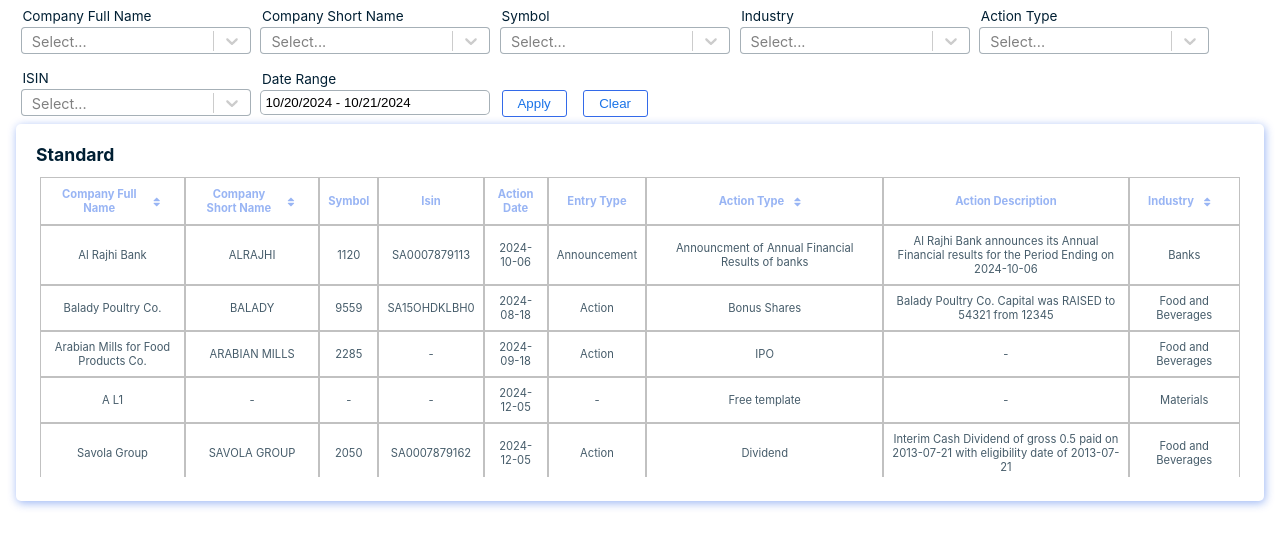
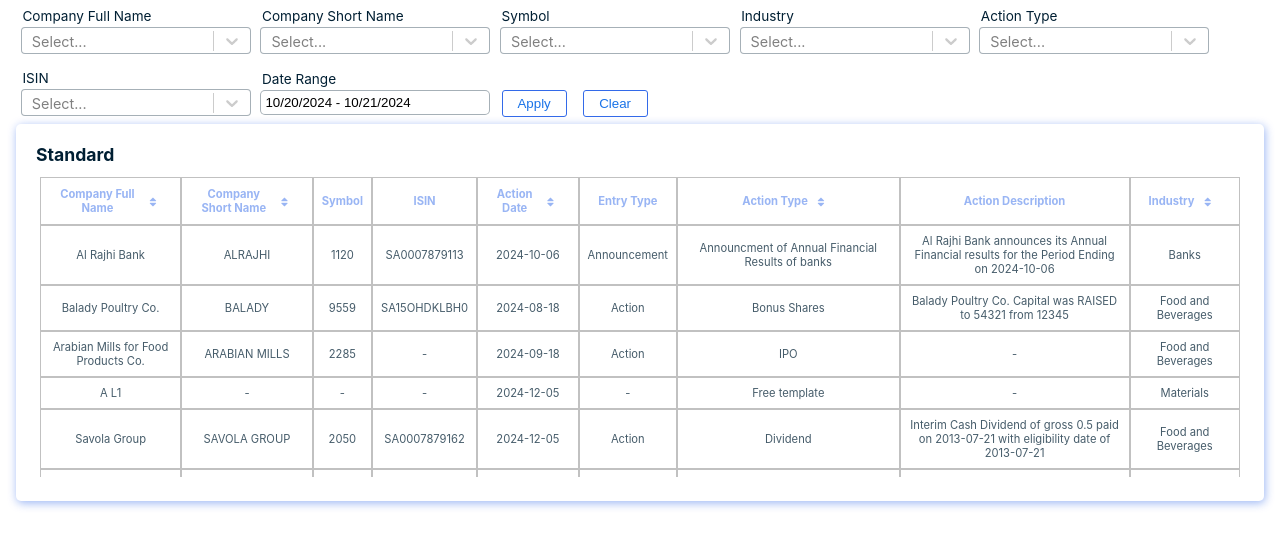
Before and after one commit to ranaRabie/event-tabular, a React (Create React App) app: page / in a window 1280 px wide. Shown: the top 546 px of the page. Built offline with nearby package versions, Linux system fonts and the light colour scheme.

Commit message:
Add minor changes

```diff
--- a/src/components/Filters.js
+++ b/src/components/Filters.js
@@ -81,6 +81,7 @@
             company_full_name: [...[...new Set(data
                     .filter(event => event['v_looker_corporate_actions_filters.company_full_name'] !== null)
                     .map(event => event['v_looker_corporate_actions_filters.company_full_name']))]
+                    .sort((a,b) => a.localeCompare(b))
                     .map(item => ({"label": item, "value": item}))
             ],
             symbol: [...[...new Set(data
@@ -91,21 +92,25 @@
             industry_group_en: [...[...new Set(data
                     .filter(event => event['v_looker_corporate_actions_filters.industry_group_en'] !== null)
                     .map(event => event['v_looker_corporate_actions_filters.industry_group_en']))]
+                    .sort((a,b) => a.localeCompare(b))
                     .map(item => ({"label": item, "value": item}))
             ],
             actionType: [...[...new Set(data
                     .filter(event => event['v_looker_corporate_actions_filters.action_type'] !== null)
                     .map(event => event['v_looker_corporate_actions_filters.action_type']))]
+                    .sort((a,b) => a.localeCompare(b))
                     .map(item => ({"label": item, "value": item}))
             ],
             company_short_name: [...[...new Set(data
                     .filter(event => event['v_looker_corporate_actions_filters.company_short_name'] !== null)
                     .map(event => event['v_looker_corporate_actions_filters.company_short_name']))]
+                    .sort((a,b) => a.localeCompare(b))
                     .map(item => ({"label": item, "value": item}))
             ],
             isin: [...[...new Set(data
                     .filter(event => event['v_looker_corporate_actions_filters.isin'] !== null)
                     .map(event => event['v_looker_corporate_actions_filters.isin']))]
+                    .sort((a,b) => a.localeCompare(b))
                     .map(item => ({"label": item, "value": item}))
             ],
         }
--- a/src/components/Tables/EventsTable.js
+++ b/src/components/Tables/EventsTable.js
@@ -57,8 +57,13 @@
                             <th>
                                 Symbol
                             </th>
-                            <th>Isin</th>
-                            <th>Action Date</th>
+                            <th>ISIN</th>
+                            <th>
+                                <button className="sort-btn" type="button" onClick={() => setSortConfig({key: 'v_corporate_actions.action_date', isAsc: !sortConfig.isAsc})}>
+                                    <span>Action Date</span>
+                                    <i className="fa fa-sort"></i>
+                                </button>
+                            </th>
                             <th>Entry Type</th>
                             <th>
                                 <button className="sort-btn" type="button" onClick={() => setSortConfig({key: 'v_corporate_actions.action_type', isAsc: !sortConfig.isAsc})}>
--- a/src/components/TabularView.js
+++ b/src/components/TabularView.js
@@ -21,6 +21,7 @@
     const [selectedItem, setSelectedItem] = useState(null);
     const [isLoading, setIsLoading] = useState(false);
     const [error, setError] = useState(null);
+    const [noData, setNoData] = useState(null);
 
     useEffect(() => {
         const filterDates = filtersRef.current.getFilterDates();
@@ -118,7 +119,7 @@
 
 
             if(eventsDummy.length === 0) {
-                setError('no data');
+                setNoData('No Data');
             }
 
             // setEventsList(response);
@@ -156,6 +157,7 @@
                     ) : ''}
                     <div className='events-wrapper'>
                         {error && <div className='error'>{error}</div>}
+                        {noData && <div className='no-data'>{noData}</div>}
 
                         {eventsList.length > 0 &&
                             <EventsTable list={eventsList} onClickItem={handleRowClick}></EventsTable>
--- a/src/index.css
+++ b/src/index.css
@@ -365,11 +365,8 @@
   }
 }
 
-.error {
-  color: red;
-  background-color: #ffe7e7;
+.error, .no-data {
   border-radius: 5px;
-  border: 1px solid red;
   padding: 0 1rem;
   display: block;
   margin: 0 auto 0.5rem;
@@ -378,3 +375,13 @@
   width: 100%;
   box-sizing: border-box;
 }
+.error {
+  color: red;
+  background-color: #ffe7e7;
+  border: 1px solid red;
+}
+.no-data {
+  color: #336ae9;
+  background-color: #c8d8ff;
+  border: 1px solid #336ae9;
+}
```
